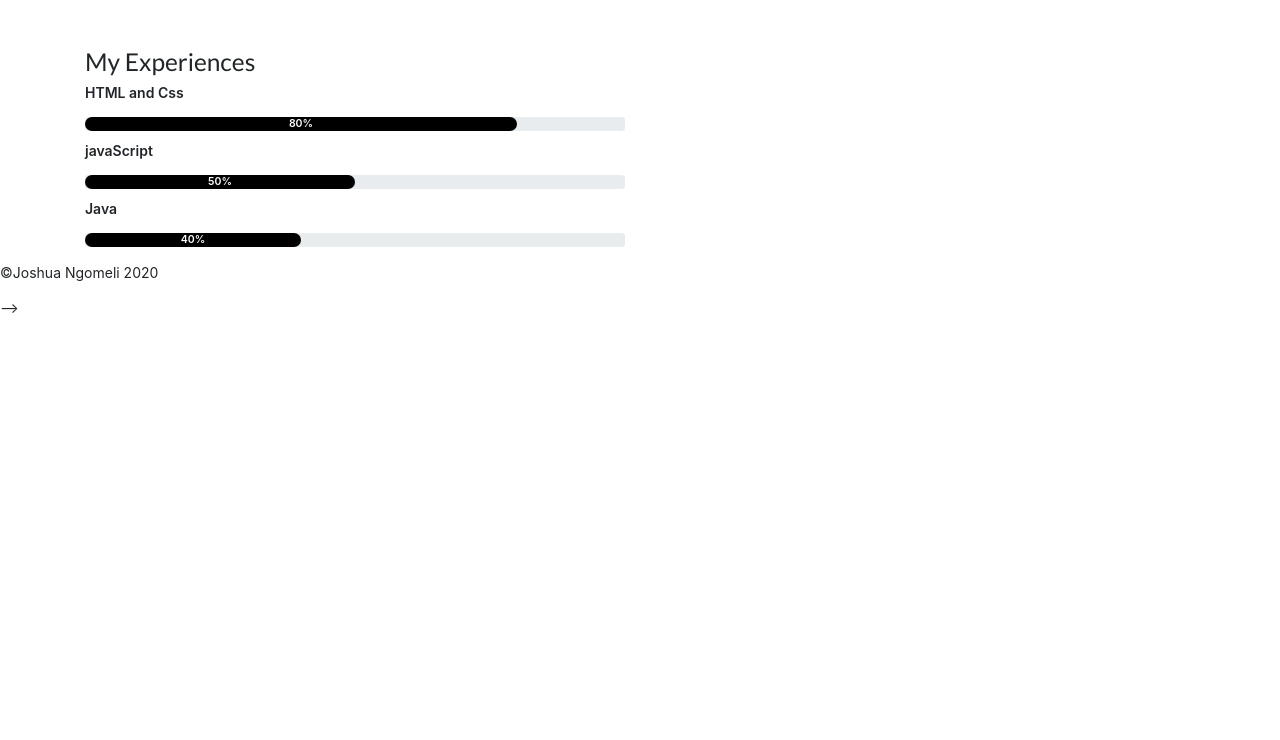
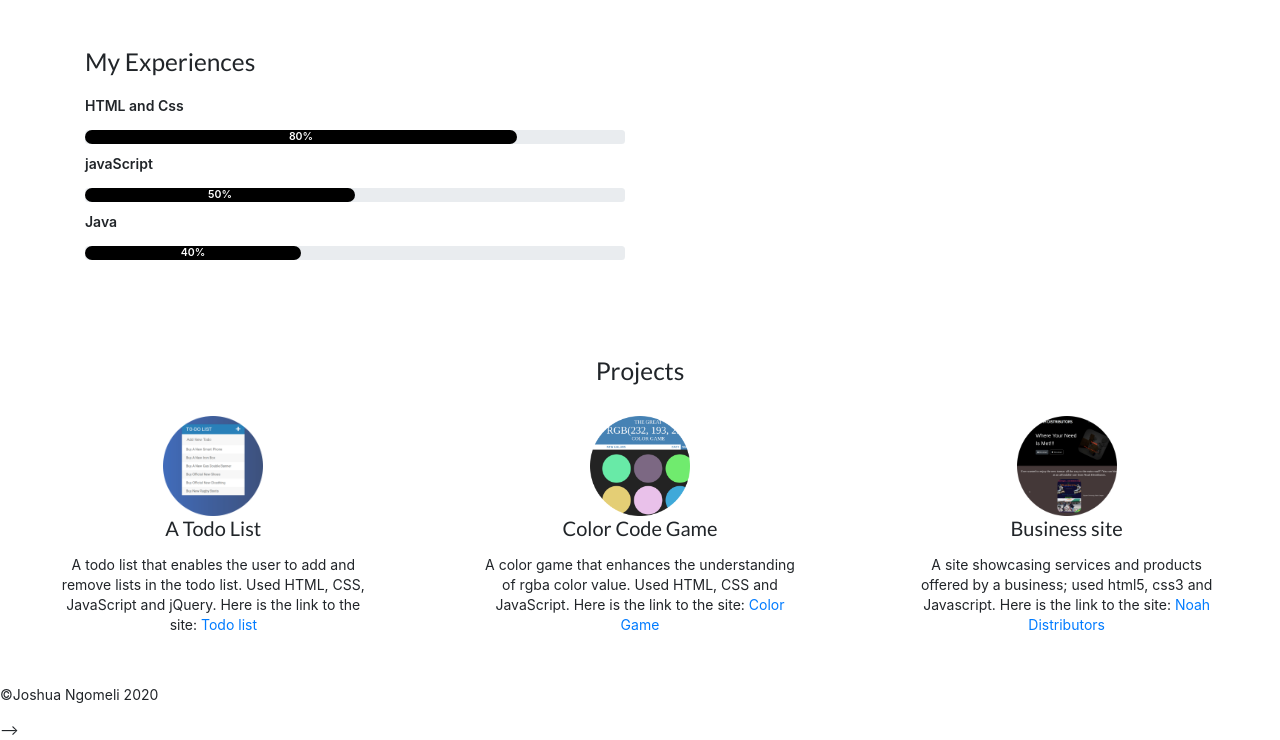
Before and after one commit to Ngomeli/portfolio, a plain HTML site: page index.html in a window 1280 px wide. Shown: the part 1203-1943 px from the top of the page. Before the commit the page ends 1521 px from the top, so only its background shows below. Drawn offline with nearby package versions, Linux system fonts and the light colour scheme; a web font is replaced by a local one.

Commit message:
added the project section

```diff
--- a/index.html
+++ b/index.html
@@ -19,7 +19,7 @@
 
 <body>
     <header>
-        <nav class="navbar navbar-expand-lg">
+        <nav class="navbar navbar-expand-lg fixed-top">
             <a class="navbar-brand" href="#"></a>
             <button class="navbar-toggler" type="button" data-toggle="collapse" data-target="#navbarNav" aria-controls="navbarNav" aria-expanded="false" aria-label="Toggle navigation">
                 <i class="fas fa-bars"></i>
@@ -33,7 +33,7 @@
                         <a class="nav-link" href="#about">About Me</a>
                     </li>
                     <li class="nav-item">
-                        <a class="nav-link" href="#">Projects</a>
+                        <a class="nav-link" href="#projects">Projects</a>
                     </li>
                     <li class="nav-item">
                         <a class="nav-link" href="#">Contact</a>
@@ -86,39 +86,31 @@
             </div>
         </div>
     </section>
+    <section>
+        <div class="projects" id="projects">
+            <h3>Projects</h3>
+            <div class="projectsRow">
+                <div class="projectBox">
+                    <img class="projectImages" src="images/todoList.png" alt="Todo list">
+                    <h4>A Todo List</h4>
+                    <p>A todo list that enables the user to add and remove lists in the todo list. Used HTML, CSS, JavaScript and jQuery. Here is the link to the site: <a href="https://ngomeli.github.io/todo/" target="_blank" class="link">Todo list</a></p>
+                </div>
+                <div class="projectBox">
+                    <img class="projectImages" src="images/colorGame.png" alt="Color game">
+                    <h4>Color Code Game</h4>
+                    <p>A color game that enhances the understanding of rgba color value. Used HTML, CSS and JavaScript. Here is the link to the site: <a href="https://ngomeli.github.io/colorGame/" target="_blank" class="link">Color Game</a></p>
+                </div>
+                <div class="projectBox">
+                    <img class="projectImages" src="images/distributor.png" alt="Color game">
+                    <h4>Business site</h4>
+                    <p>A site showcasing services and products offered by a business; used html5, css3 and Javascript. Here is the link to the site: <a href="https://ngomeli.github.io/distributor/" target="_blank" class="link">Noah Distributors</a></p>
+                </div>
+            </div>
+        </div>
+    </section>
+    <!--
 
-    <!-- <div class="intro" id="intro">
-        <img class="Ngomeli" src="images/Ngomeli.png" width="250" height="250" alt="Joshua Ngomeli Profile Picture">
-        <h1>Joshua Ngomeli</h1>
-        <p><em>Management Information Systems Student<strong> at Daystar University.</strong></em> </p>
-        <p class="introText">Getting started a big thank you for getting into "my site". Everything around us is based on someones skills aspect, the vehicles, buildings, computers and many more other inovations all required people with skills to come up with. We have to
-            aquire certain skills in order to fit the current world's ecosystem. As the famous quote "My Skills, My Future", and for me gaining skills on coding has been a great experience. I am an upcoming Web Developer, intending to use my skills to
-            meet user needs in a whole rounded way.</p>
-    </div>
-    <div class="skills">
-        <h2>Programming and Mark-up Langauages</h2>
-        <div class="align">
-            <img class="PML" src="images/HTML.png" alt="HTML logo">
-            <img class="PML" src="images/css.png" alt="CSS logo">
-            <img class="PML" src="images/js.png" alt="JavaScript logo">
-            <img class="PML" src="images/java.png" alt="Java logo">
-        </div>
-    </div>
-    <div class="projects" id="projects">
-        <div class="project-box1">
-            <h2>Projects</h2>
-            <img class="projectImages" src="images/todoList.png" width="250" height="250" alt="Todo list">
-            <caption>A todo list that enables the user to add and remove lists in the todo list. Used HTML, CSS, JavaScript and jQuery. Here is the link to the site: <a href="https://ngomeli.github.io/todo/" target="_blank" class="link">Todo list</a></caption>
-        </div>
-        <div class="project-box2">
-            <img class="projectImages" src="images/colorGame.png" width="250" height="250" alt="Color game">
-            <caption>A color game that enhances the understanding of rgba color value. Used HTML, CSS and JavaScript. Here is the link to the site: <a href="https://ngomeli.github.io/colorGame/" target="_blank" class="link">Color Game</a></caption>
-        </div>
-        <div class="project-box3">
-            <img class="projectImages" src="images/distributor.png" width="250" height="250" alt="Color game">
-            <caption>A site showcasing services and products offered by a business; used html5, css3 and Javascript. Here is the link to the site: <a href="https://ngomeli.github.io/distributor/" target="_blank" class="link">Noah Distributors</a></caption>
-        </div>
-    </div>
+
     <div class="dreams">
         <h3>Goals and Dreams</h3>
         <p class="goals">My short term goals:
--- a/styles/main.css
+++ b/styles/main.css
@@ -43,8 +43,11 @@ header {
     color: white;
 }
 
+
+/*------------------------------------Nav Section---------------------------*/
+
 .navbar {
-    background-color: rgba(0, 0, 0, 0.158);
+    background-color: rgba(14, 13, 13, 0.74);
 }
 
 nav .fa-bars {
@@ -66,13 +69,15 @@ nav .fa-bars {
     color: #ffff !important;
 }
 
-
-/*------------------------------------Nav Section---------------------------*/
-
 nav {
     top: 0;
-    position: sticky;
+    /* position: sticky; */
     z-index: 2;
+}
+
+.nav-item:hover,
+:focus {
+    text-decoration: underline;
 }
 
 
@@ -104,4 +109,48 @@ nav {
 .progress-bar {
     border-radius: 16px;
     background-color: #000 !important;
+    cursor: pointer;
 }
+
+.skills h3 {
+    margin-bottom: 20px;
+}
+
+
+/*---------------------------Projects------------------------------*/
+
+#projects {
+    padding-top: 50px;
+    padding-bottom: 50px;
+}
+
+#projects h3 {
+    text-align: center;
+    margin-bottom: 30px;
+    margin-top: 30px;
+}
+
+.projectsRow {
+    width: 100%;
+    margin: auto;
+    display: flex;
+    align-items: center;
+    justify-content: space-around;
+    flex-wrap: wrap;
+}
+
+.projectBox {
+    flex-basis: 25%;
+    text-align: center;
+}
+
+.projectBox img {
+    width: 100px;
+    /*makes the image smaller*/
+}
+
+.projectBox h4 {
+    font-size: 20px;
+    margin-bottom: 15px;
+    font-weight: 400;
+}
```
